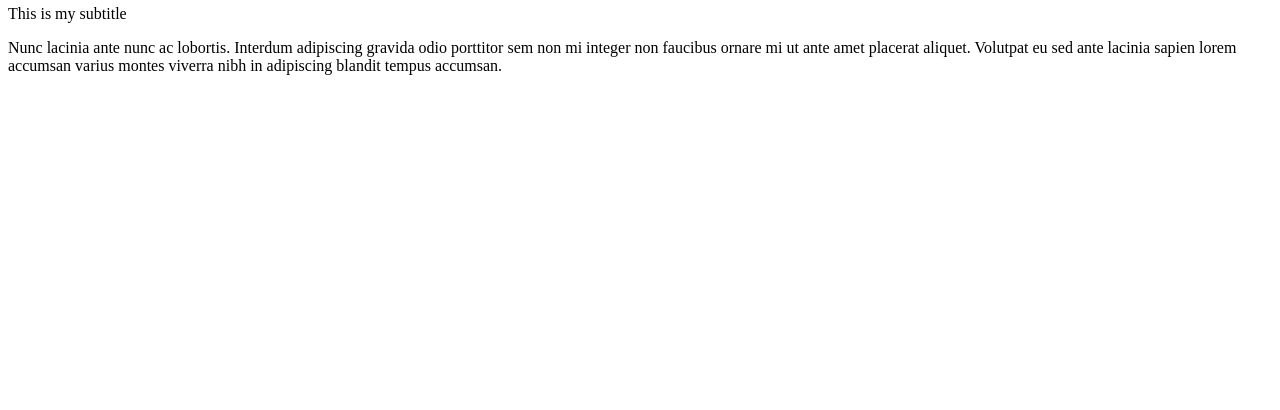
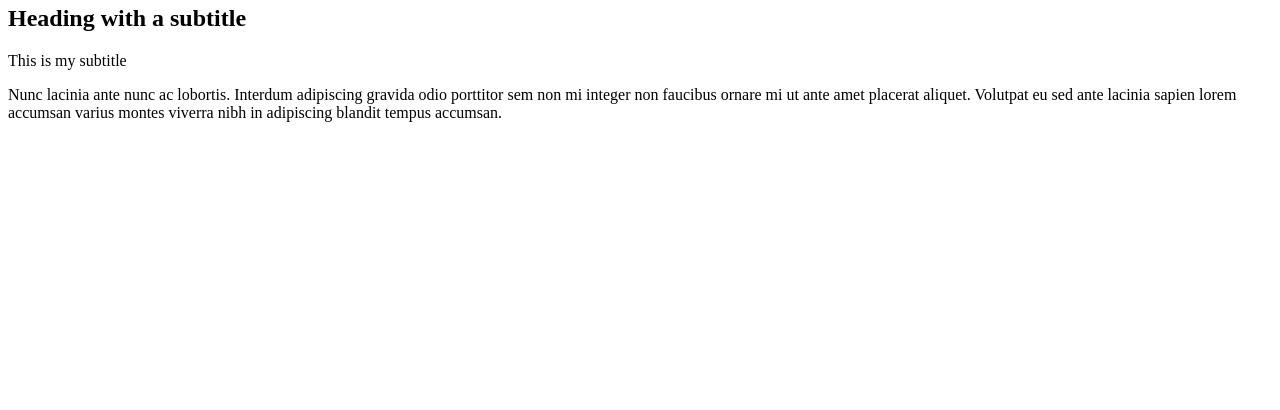
Before and after one commit to manningstinson/atlas-web_front_end, a plain HTML site: page html_advanced/13-styleguide.html in a window 1280 px wide. Shown: the part 390-800 px from the top of the page. Drawn offline with Linux system fonts and the light colour scheme.

Commit message:
updated task 13

```diff
--- a/html_advanced/13-styleguide.html
+++ b/html_advanced/13-styleguide.html
@@ -32,7 +32,7 @@
 				<header>
 					<h2>Paragraph</h2>
 				</header>
-				<!-- <h2>Heading with a subtitle</h2> -->
+				<h2>Heading with a subtitle</h2>
 				<p>This is my subtitle</p>
 				<p>
 					Nunc lacinia ante nunc ac lobortis. Interdum adipiscing gravida odio
```
